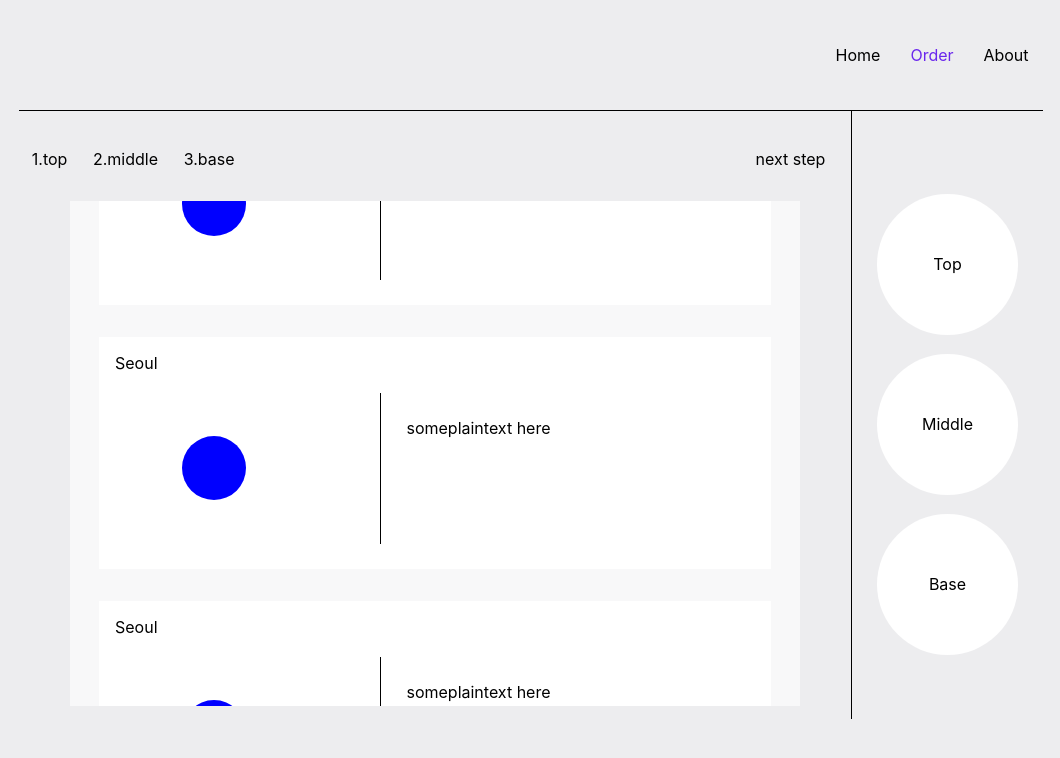
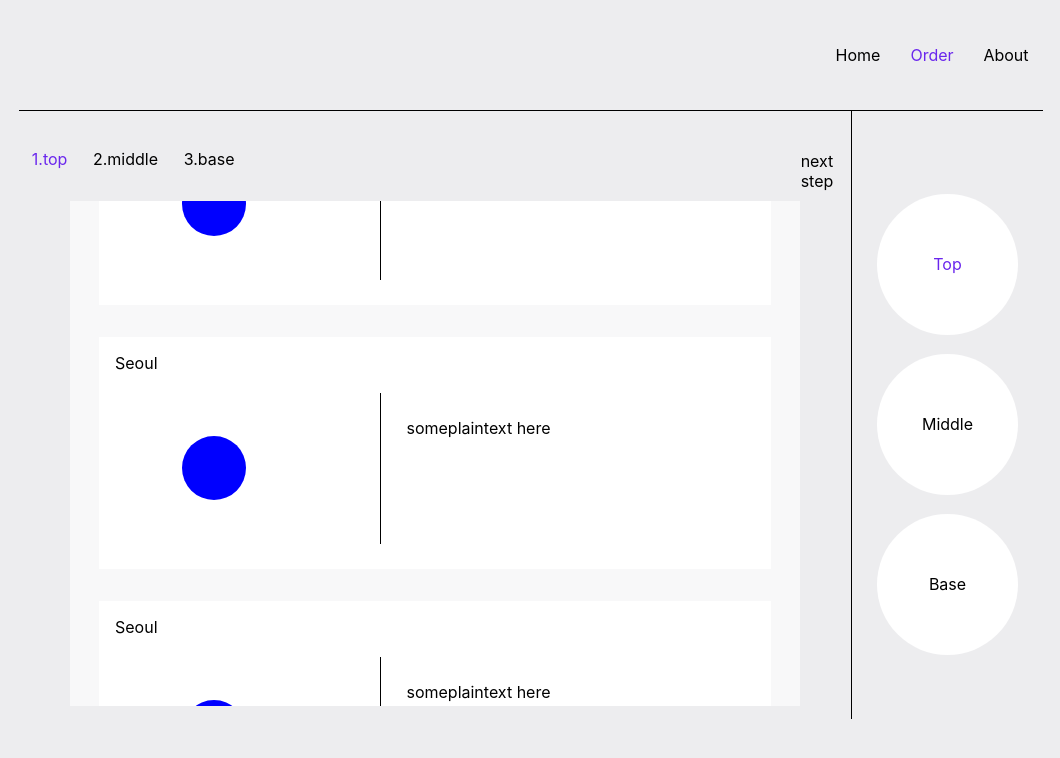
Before and after one commit to minji0345/your-own-light, a React (Create React App) app: page / in a window 1280 px wide. Both pictures are taken after a click on the element "Order". Shown: the top 758 px of the page, without its empty margins (109-1169 px from the left). Built offline with nearby package versions, Linux system fonts and the light colour scheme.

Commit message:
make next step

```diff
--- a/src/components/maincontexts/Order.js
+++ b/src/components/maincontexts/Order.js
@@ -27,7 +27,7 @@ function Order() {
 
     const [moduleType, setModuleType] = useState(moduleNum)
 
-    function nextHandler(moduleNum){
+    const nextHandler = (moduleNum) => {
         moduleNum += 1;
         return(
             setModuleType(moduleNum)
@@ -84,9 +84,9 @@ function Order() {
             <div className="city-display">
                 <div className="status-bar">
                     <div className="status-list">
-                        <div className="status"> 1.top</div>
-                        <div className="status">2.middle</div>
-                        <div className="status"> 3.base</div>
+                        <div className="status" style={{color: moduleType === 1 ? "#6A26ED" : '#000000' }}> 1.top</div>
+                        <div className="status" style={{color: moduleType === 2 ? "#6A26ED" : '#000000' }}>2.middle</div>
+                        <div className="status" style={{color: moduleType === 3 ? "#6A26ED" : '#000000' }}> 3.base</div>
                     </div>
                     <div className="next-button" onClick={() => nextHandler(moduleNum)}>
                         next step
@@ -96,9 +96,9 @@ function Order() {
                 <div>{moduleHandler()}</div>
             </div>
             <div className="order-state">
-                <div className="order order-top"> Top </div>
-                <div className="order order-middle"> Middle </div>
-                <div className="order order-base"> Base </div>
+                <div className="order order-top" style={{color: moduleType === 1 ? "#6A26ED" : '#000000' }}> Top </div>
+                <div className="order order-middle" style={{color: moduleType === 2 ? "#6A26ED" : '#000000' }}> Middle </div>
+                <div className="order order-base" style={{color: moduleType === 3 ? "#6A26ED" : '#000000' }}> Base </div>
             </div>
         </div>
     );
--- a/src/components/maincontexts/maincontexts.css
+++ b/src/components/maincontexts/maincontexts.css
@@ -33,7 +33,10 @@
 }
 
 .next-button {
-	margin: 0 2vw 0 2vw;
+	width:5vw;
+	height: 2vw;
+	text-align: center;
+	padding: 2px;
 }
 
 .next-button:hover {
```
